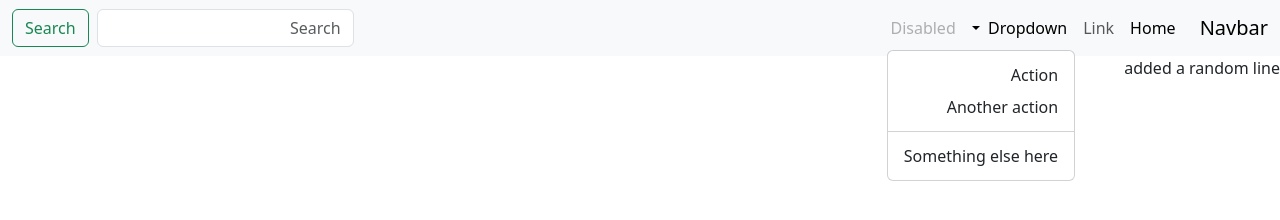
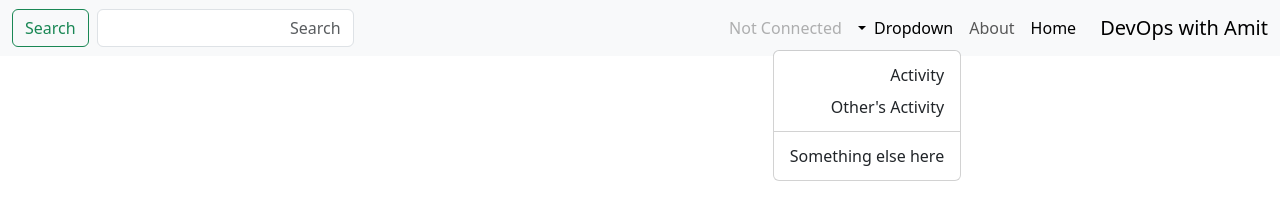
Before and after one commit to Adityaamit/Bugfix, a plain HTML site: page My code/index.html in a window 1280 px wide. Both pictures are taken after a click on the button "Dropdown". Drawn offline with nearby package versions, Linux system fonts and the light colour scheme.

Commit message:
Modified website

```diff
--- a/My code/index.html
+++ b/My code/index.html
@@ -13,7 +13,7 @@
   <body>
     <nav class="navbar navbar-expand-lg bg-body-tertiary">
         <div class="container-fluid">
-          <a class="navbar-brand" href="#">Navbar</a>
+          <a class="navbar-brand" href="#">DevOps with Amit</a>
           <button class="navbar-toggler" type="button" data-bs-toggle="collapse" data-bs-target="#navbarSupportedContent" aria-controls="navbarSupportedContent" aria-expanded="false" aria-label="Toggle navigation">
             <span class="navbar-toggler-icon"></span>
           </button>
@@ -23,21 +23,21 @@
                 <a class="nav-link active" aria-current="page" href="#">Home</a>
               </li>
               <li class="nav-item">
-                <a class="nav-link" href="#">Link</a>
+                <a class="nav-link" href="#">About</a>
               </li>
               <li class="nav-item dropdown">
                 <a class="nav-link dropdown-toggle" href="#" role="button" data-bs-toggle="dropdown" aria-expanded="false">
                   Dropdown
                 </a>
                 <ul class="dropdown-menu">
-                  <li><a class="dropdown-item" href="#">Action</a></li>
-                  <li><a class="dropdown-item" href="#">Another action</a></li>
+                  <li><a class="dropdown-item" href="#">Activity</a></li>
+                  <li><a class="dropdown-item" href="#">Other's Activity</a></li>
                   <li><hr class="dropdown-divider"></li>
                   <li><a class="dropdown-item" href="#">Something else here</a></li>
                 </ul>
               </li>
               <li class="nav-item">
-                <a class="nav-link disabled" aria-disabled="true">Disabled</a>
+                <a class="nav-link disabled" aria-disabled="true">Not Connected</a>
               </li>
             </ul>
             <form class="d-flex" role="search">
@@ -60,4 +60,3 @@
     -->
   </body>
 </html>
-added a random line
```
